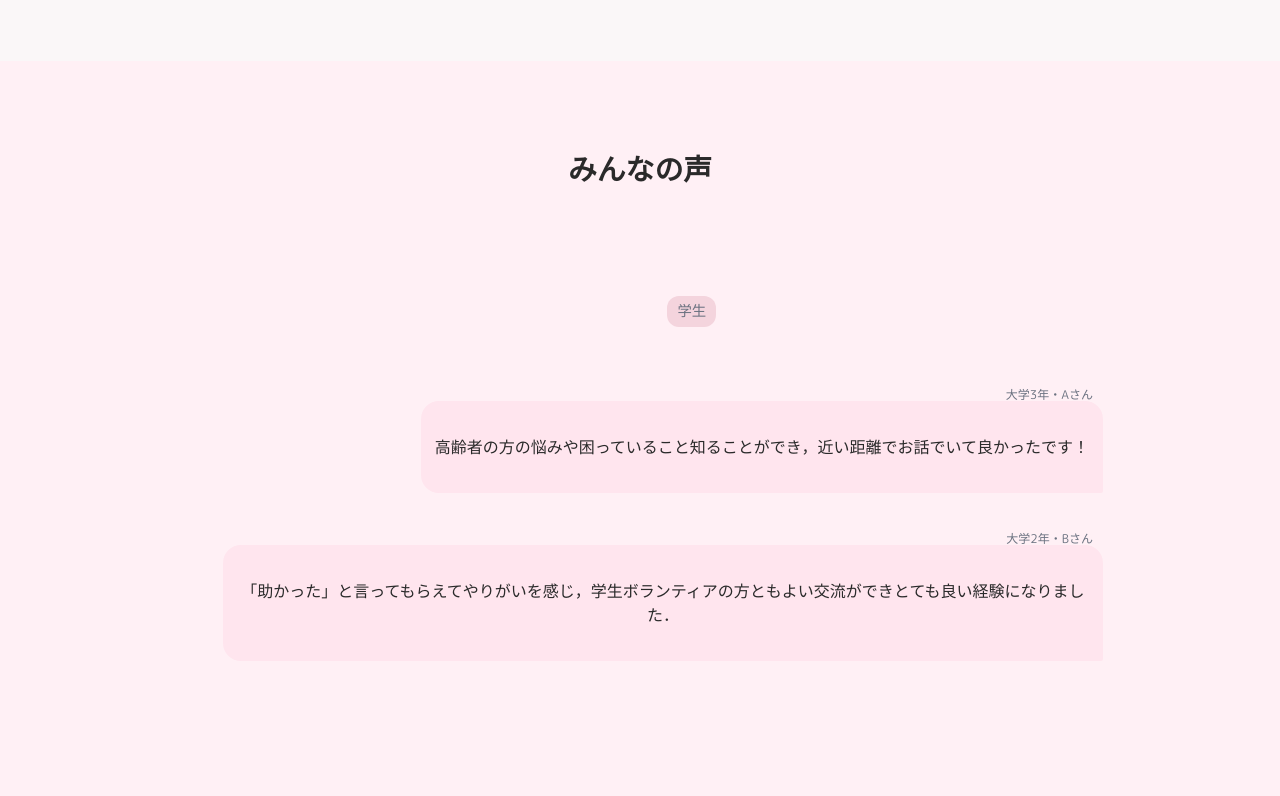
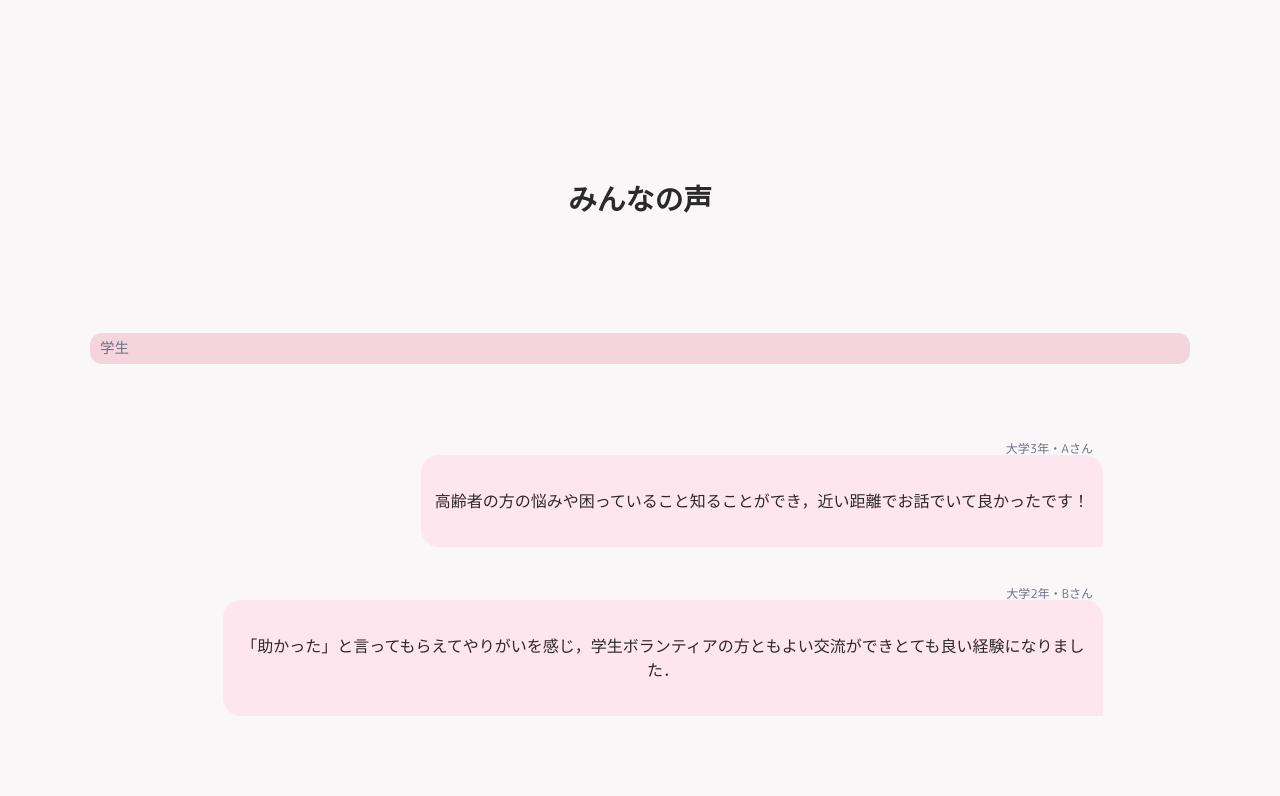
Before and after one commit to amikun0509-rgb/hanapro, a plain HTML site: page index.html in a window 1280 px wide. Shown: the part 2335-3131 px from the top of the page. Drawn offline with Linux system fonts and the light colour scheme.

Commit message:
Update style.css

```diff
--- a/style.css
+++ b/style.css
@@ -95,18 +95,20 @@ section { padding: 64px 20px; background: var(--bg); }
 /* 💖 LINE風（ピンク系・中央揃え）の吹き出しセクションのスタイル */
 /* ======================================================= */
 
-/* 吹き出しセクションの背景を淡いピンクに */
-#voices { background: #fff0f5; padding: 30px 20px; }
+/* 💖 みんなの声セクション（背景を他と調和させる） */
+#voices {
+    background: var(--bg); /* 他のセクションと統一 */
+    padding: 60px 20px;
+}
 
-/* voice-group の間隔を調整 */
-.voice-group { margin-bottom: 30px; }
+.voice-group {
+    margin-bottom: 30px;
+}
 
-/* カテゴリーラベルのデザインをシンプルに */
-.voice-category {
-    justify-content: center;
-    margin: 20px 0 10px;
-    text-align: center;
-    display: flex; /* 中央寄せのために追加 */
+/* カテゴリーラベルの背景も淡く統一 */
+.voice-category .label {
+    background: #ffe5ee; /* ほんのりピンクで他と統一 */
+    color: var(--brand-dark);
 }
 .voice-category .icon.pink { display: none; /* アイコンを非表示にする */ }
 .voice-category .label {
```
